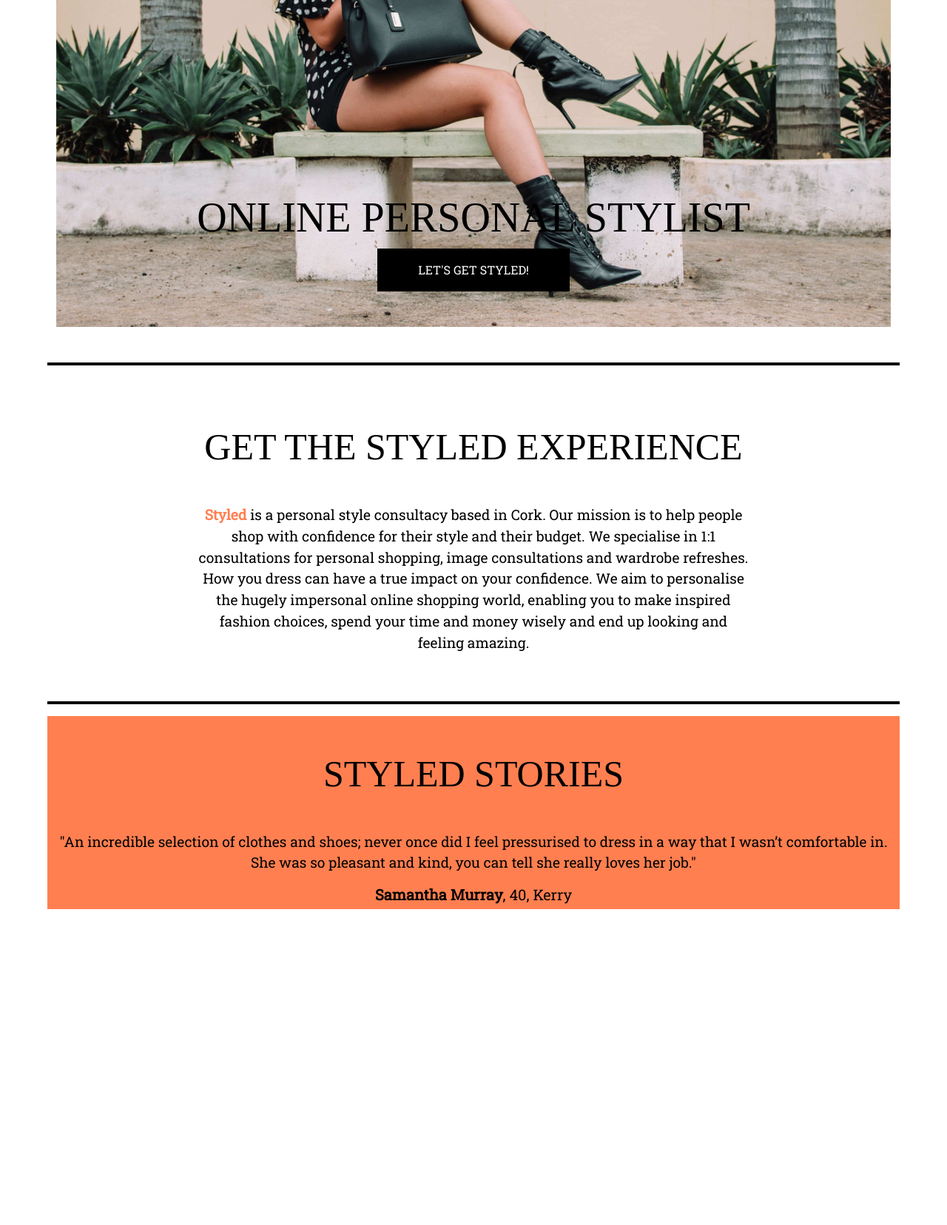
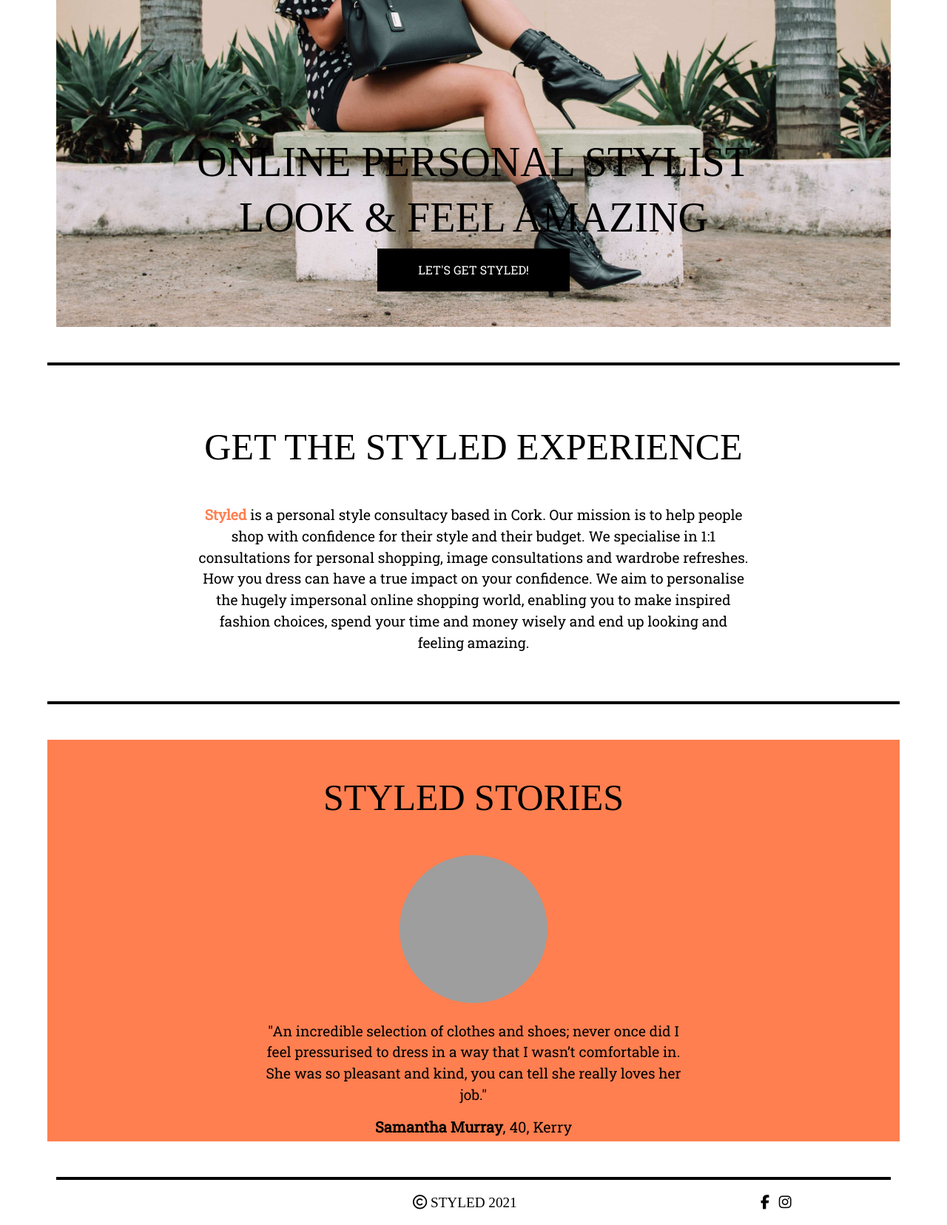
Before and after one commit to elomasney/styled_v1, a Django app: template home/templates/home/index.html in a window 1280 px wide. Shown: the part 474-2130 px from the top of the page at 74% size. Before the commit the page ends 1703 px from the top, so only its background shows below. Run offline with Django 3.2, Linux system fonts and the light colour scheme; the template is opened without the code that fills it, so the values that code supplies are empty; some libraries are stand-ins or nearby versions; some web fonts are replaced; grey boxes are pictures that could not be loaded.

Commit message:
Added footer element

```diff
--- a/home/templates/home/index.html
+++ b/home/templates/home/index.html
@@ -23,6 +23,9 @@
                         <h1 class="display-4 text-black logo-font">
                             Online Personal Stylist
                         </h1>
+                        <h3 class="display-4 text-black logo-font">
+                            Look & Feel Amazing
+                        </h3>
                         <h4>
                             <a href="" class="get-styled-button btn btn-large rounded-0 text-uppercase py-3">
                                 Let's Get Styled!
@@ -36,6 +39,9 @@
                         <h1 class="display-4 text-black logo-font">
                             Online Personal Stylist
                         </h1>
+                        <h3 class="display-4 text-black logo-font">
+                            Look & Feel Amazing
+                        </h3>
                         <h4>
                             <a href="" class="get-styled-button btn btn-large rounded-0 text-uppercase py-3">
                                 Let's Get Styled!
@@ -49,6 +55,9 @@
                         <h1 class="display-4 text-black logo-font">
                             Online Personal Stylist
                         </h1>
+                        <h3 class="display-4 text-black logo-font">
+                            Look & Feel Amazing
+                        </h3>
                         <h4>
                             <a href="" class="get-styled-button btn btn-large rounded-0 text-uppercase py-3">
                                 Let's Get Styled!
@@ -76,26 +85,31 @@
         </div>
     </div>
     <!--Client Stories-->
-    <div class="row">
-        <hr class="mt-5">
+    <div class="row mb-5">
+        <hr class="mt-5 mb-5">
         <div class="col-md-12 text-center" id="clients">
             <h2 class="display-6 text-center text-black logo-font mt-5 mb-5">Styled Stories</h2>
             <div id="clientSlides" class="carousel slide" data-ride="carousel">
                 <div class="carousel-inner text-center">
                     <div class="carousel-item active">
-                        <blockquote>
+                        <div class="col-md-6 mb-4 offset-md-3">
+                            <img class="rounded-circle z-depth-2 h-20 client-img" alt="100x100" src="https://mdbootstrap.com/img/Photos/Avatars/img%20(31).jpg"
+                              data-holder-rendered="true">
+
+                          </div>
+                        <blockquote class="col-md-6 offset-md-3">
                             "An incredible selection of clothes and shoes; never once did I feel pressurised to dress in a way that I wasn’t comfortable in. She was so pleasant and kind, you can tell she really loves her job."
                         </blockquote>
                         <h5><strong>Samantha Murray</strong>, 40, Kerry</h5>
                     </div>
                     <div class="carousel-item">
-                        <blockquote>
+                        <blockquote class="col-md-6 offset-md-3">
                             "Styled is a lifesaver. I'm an entrepreneur and I have no time to shop but still want to look stylish. My stylist pulled these amazing vintage pant suits that I can wear to all my work events."
                         </blockquote>
                         <h5><strong>Katie Bergin</strong>, 32, Laois</h5>
                     </div>
                     <div class="carousel-item">
-                        <blockquote>
+                        <blockquote class="col-md-6 offset-md-3">
                             "I think this is an excellent niche service. Even though I never met the stylist, she took the information I provided and tailored looks so to my taste that I felt she had spent an hour with me!
                             It was uncanny how she picked pieces which were the perfect shape and colour for me.
                             I never mentioned that I hate wearing flat shoes yet, low and behold she found  a gorgeous pair of runners with a wedge for me! She’s extremely talented at what she does."
@@ -103,13 +117,13 @@
                         <h5><strong>Susan Lilley</strong>, 42, Galway</h5>
                     </div>
                     <div class="carousel-item">
-                        <blockquote>
+                        <blockquote class="col-md-6 offset-md-3">
                             "I have honestly been waiting for this my whole life! I love style but hate shopping. So happy I found this, it has completely changed the way I shop from here on out."
                         </blockquote>
                         <h5><strong>Janet O' Mahony</strong>, 29, Dublin</h5>
                     </div>
                     <div class="carousel-item">
-                        <blockquote>
+                        <blockquote class="col-md-6 offset-md-3">
                             "I don’t have much time to go shopping due to work and family commitments. Styled experience has provided me the opportunity to have an amazing tailored workwear wardrobe. I would highly recommend this service to my friends and I’ll definitely be back for another Styled experience! Thank you. Keep up the great work."
                         </blockquote>
                         <h5><strong>Grace Johnson</strong>, 36, Belfast</h5>
@@ -118,5 +132,23 @@
             </div>
         </div>
     </div>
+    <hr class="mt-3">
+<footer class="container-fluid navbar-static-bottom mt-3">
+    <div id="footer-details" class="row">
+        <div class="col-md-5 offset-md-5 col-sm-12 copyright">
+            <i class="far fa-copyright" aria-hidden="true"></i> <span class="sr-only">copyright</span><span class="logo-font text-black">Styled 2021</span>
+        </div>
+        <div class="col-md-2 col-sm-12 social-icons">
+            <ul class="list-inline social-links">
+                <li class="list-inline-item">
+                    <a target="_blank" href=""> <i class="fab fa-facebook-f text-black" aria-hidden="true"></i> <span class="sr-only">Facebook</span> </a>
+                </li>
+                <li class="list-inline-item">
+                    <a target="_blank" href=""> <i class="fab fa-instagram text-black" aria-hidden="true"></i> <span class="sr-only">Instagram</span> </a>
+                </li>
+            </ul>
+        </div>
+    </div>
+</footer>
 </div>
 {% endblock %}
--- a/static/css/base.css
+++ b/static/css/base.css
@@ -83,6 +83,11 @@ h2.logo-font{
     background-color: coral;
 }
 
+.client-img{
+    width: 200px;
+    height: 200px;
+}
+
 /* -------------------------------- Media Queries */
 
 /* Slightly larger container on xl screens */
```
